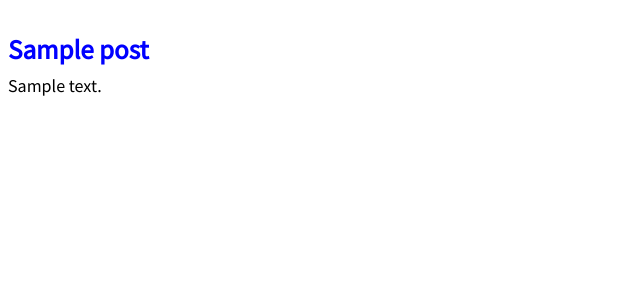
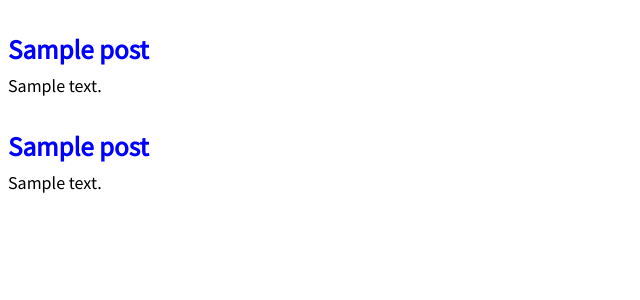
Before and after one commit to jonathankd9/django-blog, a Django app: template templates/home.html in a window 1280 px wide. Shown: the part 102-402 px from the top of the page, without its empty margins (0-640 px from the left). Run offline with Django 3.2, Linux system fonts and the light colour scheme; the template is opened without the code that fills it: most values are stand-ins (such as "Sample title", 1, 10 or a date in 2020).

Commit message:
initial commit

```diff
--- a/templates/home.html
+++ b/templates/home.html
@@ -8,4 +8,10 @@
         <p>{{ post.body }}</p>
         </div>
     {% endfor %}
+    {% for post in object_list %}
+    <div class="post-entry">
+    <h2><a href="{% url 'post_detail' post.pk %}">{{ post.title }}</a></h2>
+    <p>{{ post.body }}</p>
+    </div>
+{% endfor %}
 {% endblock content %}
```
